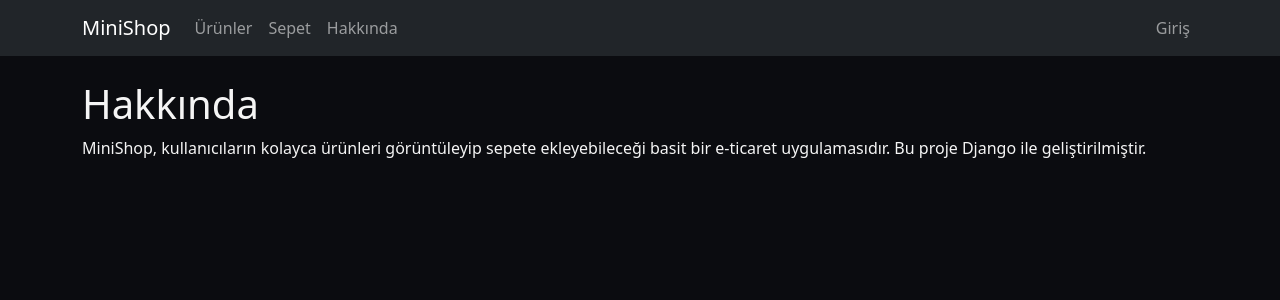
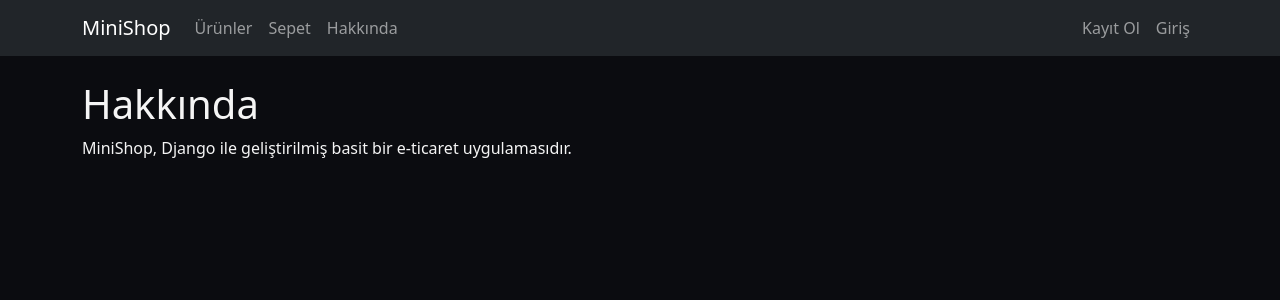
Before and after one commit to bariskocyigitt/e-ticaret_web, a Django app: page /about/ in a window 1280 px wide. Shown: the top 300 px of the page. Run offline with Django 5.2, Linux system fonts and the light colour scheme.

Commit message:
15.08_yenı

```diff
--- a/minishop/settings.py
+++ b/minishop/settings.py
@@ -85,7 +85,7 @@ STATICFILES_DIRS = [BASE_DIR / "static"]       # /static/ için kaynak klasörle
 STATIC_ROOT = BASE_DIR / "staticfiles"         # collectstatic hedefi (deploy)
 
 # === Auth redirects ===
-LOGIN_URL = "login"
+LOGIN_URL = "signup"
 LOGIN_REDIRECT_URL = "orders"
 LOGOUT_REDIRECT_URL = "home"
 
--- a/minishop/urls.py
+++ b/minishop/urls.py
@@ -1,32 +1,23 @@
-"""
-URL configuration for minishop project.
-
-The `urlpatterns` list routes URLs to views. For more information please see:
-    https://docs.djangoproject.com/en/5.2/topics/http/urls/
-Examples:
-Function views
-    1. Add an import:  from my_app import views
-    2. Add a URL to urlpatterns:  path('', views.home, name='home')
-Class-based views
-    1. Add an import:  from other_app.views import Home
-    2. Add a URL to urlpatterns:  path('', Home.as_view(), name='home')
-Including another URLconf
-    1. Import the include() function: from django.urls import include, path
-    2. Add a URL to urlpatterns:  path('blog/', include('blog.urls'))
-"""
 from django.contrib import admin
 from django.urls import path, include
-from shop.views import home, about, orders_view
 from django.contrib.auth import views as auth_views
+from shop.views import home, about, orders_view, signup_view
 
 urlpatterns = [
-    path('admin/', admin.site.urls),
-    path('', home, name='home'),
-    path('about/', about, name='about'),
-    path('orders/', orders_view, name='orders'),  # login gerekli
+    path("admin/", admin.site.urls),
 
-    path('shop/', include('shop.urls')),  # /shop/products/ ...
+    # İlk ekranı home yapıyoruz; home girişsiz kullanıcıyı signup'a yönlendirir
+    path("", home, name="home"),
 
-    path('accounts/login/', auth_views.LoginView.as_view(template_name='login.html'), name='login'),
-    path('accounts/logout/', auth_views.LogoutView.as_view(), name='logout'),
+    # Auth
+    path("accounts/signup/", signup_view, name="signup"),
+    path("accounts/login/", auth_views.LoginView.as_view(template_name="login.html"), name="login"),
+    path("accounts/logout/", auth_views.LogoutView.as_view(), name="logout"),
+
+    # Sayfalar
+    path("about/", about, name="about"),
+    path("orders/", orders_view, name="orders"),
+
+    # Shop
+    path("shop/", include("shop.urls")),
 ]
--- a/shop/templates/about.html
+++ b/shop/templates/about.html
@@ -1,5 +1,5 @@
 {% extends 'base.html' %}
 {% block content %}
-<h1>Hakkında</h1>
-<p>MiniShop, kullanıcıların kolayca ürünleri görüntüleyip sepete ekleyebileceği basit bir e-ticaret uygulamasıdır. Bu proje Django ile geliştirilmiştir.</p>
+  <h1>Hakkında</h1>
+  <p>MiniShop, Django ile geliştirilmiş basit bir e-ticaret uygulamasıdır.</p>
 {% endblock %}
--- a/shop/templates/base.html
+++ b/shop/templates/base.html
@@ -1,3 +1,4 @@
+{% load static %}
 <!doctype html>
 <html lang="tr">
 <head>
@@ -5,36 +6,47 @@
   <meta name="viewport" content="width=device-width, initial-scale=1" />
   <title>MiniShop</title>
   <link href="https://cdn.jsdelivr.net/npm/bootstrap@5.3.3/dist/css/bootstrap.min.css" rel="stylesheet">
-  <link rel="stylesheet" href="/static/style.css" />
+  <link rel="stylesheet" href="{% static 'style.css' %}" />
 </head>
 <body>
 <nav class="navbar navbar-expand-lg navbar-dark bg-dark">
   <div class="container">
-    <a class="navbar-brand" href="/">MiniShop</a>
+    <a class="navbar-brand" href="{% url 'home' %}">MiniShop</a>
     <button class="navbar-toggler" type="button" data-bs-toggle="collapse" data-bs-target="#nav">☰</button>
     <div id="nav" class="collapse navbar-collapse">
       <ul class="navbar-nav me-auto">
-        <li class="nav-item"><a class="nav-link" href="/shop/products/">Ürünler</a></li>
-        <li class="nav-item"><a class="nav-link" href="/shop/cart/">Sepet</a></li>
-        <li class="nav-item"><a class="nav-link" href="/about/">Hakkında</a></li>
+        <li class="nav-item"><a class="nav-link" href="{% url 'products' %}">Ürünler</a></li>
+        <li class="nav-item"><a class="nav-link" href="{% url 'cart' %}">Sepet</a></li>
+        <li class="nav-item"><a class="nav-link" href="{% url 'about' %}">Hakkında</a></li>
       </ul>
       <ul class="navbar-nav">
         {% if request.user.is_authenticated %}
-          <li class="nav-item"><a class="nav-link" href="/orders/">Siparişlerim</a></li>
-          <li class="nav-item"><a class="nav-link" href="/accounts/logout/">Çıkış</a></li>
+          <li class="nav-item"><a class="nav-link" href="{% url 'orders' %}">Siparişlerim</a></li>
+          <!-- ÇIKIŞ: POST ile, 405 hatasını önler -->
+          <li class="nav-item">
+            <form action="{% url 'logout' %}" method="post" class="d-inline">
+              {% csrf_token %}
+              <button type="submit" class="btn btn-link nav-link p-0">Çıkış</button>
+            </form>
+          </li>
         {% else %}
-          <li class="nav-item"><a class="nav-link" href="/accounts/login/">Giriş</a></li>
+          <li class="nav-item"><a class="nav-link" href="{% url 'signup' %}">Kayıt Ol</a></li>
+          <li class="nav-item">
+            <a class="nav-link" href="{% url 'login' %}{% if request.GET.next %}?next={{ request.GET.next }}{% endif %}">Giriş</a>
+          </li>
         {% endif %}
       </ul>
     </div>
   </div>
 </nav>
+
 <main class="container py-4">
   {% if messages %}
     {% for m in messages %}<div class="alert alert-info">{{ m }}</div>{% endfor %}
   {% endif %}
   {% block content %}{% endblock %}
 </main>
+
 <script src="https://cdn.jsdelivr.net/npm/bootstrap@5.3.3/dist/js/bootstrap.bundle.min.js"></script>
 </body>
 </html>
--- a/shop/views.py
+++ b/shop/views.py
@@ -1,107 +1,157 @@
-from django.shortcuts import render, redirect, get_object_or_404
-from django.views.generic import ListView, DetailView
-from django.contrib.auth.decorators import login_required
-from django.contrib import messages
 from decimal import Decimal
 
-from .models import Product, Order, OrderItem
-from .forms import AddToCartForm, CheckoutForm
+from django.contrib import messages
+from django.contrib.auth import authenticate, login
+from django.contrib.auth.decorators import login_required
+from django.shortcuts import get_object_or_404, redirect, render
+from django.views.generic import DetailView, ListView
 
-CART_KEY = 'cart'
+from .forms import AddToCartForm, CheckoutForm, SignUpForm
+from .models import Order, OrderItem, Product
+
+CART_KEY = "cart"
+
 
 def _get_cart(request):
     return request.session.get(CART_KEY, {})
+
 
 def _save_cart(request, cart):
     request.session[CART_KEY] = cart
     request.session.modified = True
 
-# Sayfalar
 
+# ---------- SAYFALAR ----------
+
+# İlk ekran: girişli değilse kayıt sayfasına yönlendir
 def home(request):
-    products = Product.objects.filter(is_active=True).order_by('-created_at')[:6]
-    return render(request, 'home.html', {"products": products})
+    if not request.user.is_authenticated:
+        return redirect("signup")
+    products = Product.objects.filter(is_active=True).order_by("-created_at")[:6]
+    return render(request, "home.html", {"products": products})
+
 
 def about(request):
-    return render(request, 'about.html')
+    return render(request, "about.html")
+
 
 class ProductListView(ListView):
     model = Product
-    template_name = 'products_list.html'
-    context_object_name = 'products'
+    template_name = "products_list.html"
+    context_object_name = "products"
+
 
 class ProductDetailView(DetailView):
     model = Product
-    template_name = 'product_detail.html'
-    slug_field = 'slug'
-    slug_url_kwarg = 'slug'
+    template_name = "product_detail.html"
+    slug_field = "slug"
+    slug_url_kwarg = "slug"
+
     def get_context_data(self, **kwargs):
         ctx = super().get_context_data(**kwargs)
-        ctx['form'] = AddToCartForm()
+        ctx["form"] = AddToCartForm()
         return ctx
+
+
+# ---------- SEPET ----------
 
 def add_to_cart(request, slug):
     product = get_object_or_404(Product, slug=slug, is_active=True)
     form = AddToCartForm(request.POST or None)
     if form.is_valid():
-        qty = form.cleaned_data['quantity']
+        qty = form.cleaned_data["quantity"]
         cart = _get_cart(request)
         cart[slug] = cart.get(slug, 0) + qty
         _save_cart(request, cart)
-        messages.success(request, 'Ürün sepete eklendi!')
-    return redirect('product_detail', slug=slug)
+        messages.success(request, "Ürün sepete eklendi!")
+    return redirect("product_detail", slug=slug)
+
 
 def remove_from_cart(request, slug):
     cart = _get_cart(request)
     if slug in cart:
         cart.pop(slug)
         _save_cart(request, cart)
-        messages.info(request, 'Ürün sepetten çıkarıldı.')
-    return redirect('cart')
+        messages.info(request, "Ürün sepetten çıkarıldı.")
+    return redirect("cart")
+
 
 def cart_view(request):
     cart = _get_cart(request)
     items = []
-    subtotal = Decimal('0.00')
+    subtotal = Decimal("0.00")
     for slug, qty in cart.items():
         p = get_object_or_404(Product, slug=slug)
         line = {
-            'product': p,
-            'qty': qty,
-            'unit_price': p.price,
-            'line_total': p.price * qty,
+            "product": p,
+            "qty": qty,
+            "unit_price": p.price,
+            "line_total": p.price * qty,
         }
         items.append(line)
-        subtotal += line['line_total']
-    return render(request, 'cart.html', {"items": items, "subtotal": subtotal})
+        subtotal += line["line_total"]
+    return render(request, "cart.html", {"items": items, "subtotal": subtotal})
+
+
+# ---------- CHECKOUT & SİPARİŞLER ----------
 
 @login_required
 def checkout_view(request):
     cart = _get_cart(request)
     if not cart:
-        messages.warning(request, 'Sepet boş.')
-        return redirect('products')
-    if request.method == 'POST':
+        messages.warning(request, "Sepet boş.")
+        return redirect("products")
+
+    if request.method == "POST":
         form = CheckoutForm(request.POST)
         if form.is_valid():
-            # Sipariş oluştur
             order = Order.objects.create(user=request.user, total=0)
-            total = Decimal('0.00')
+            total = Decimal("0.00")
             for slug, qty in cart.items():
                 p = get_object_or_404(Product, slug=slug)
-                OrderItem.objects.create(order=order, product=p, quantity=qty, unit_price=p.price)
+                OrderItem.objects.create(
+                    order=order, product=p, quantity=qty, unit_price=p.price
+                )
                 total += p.price * qty
             order.total = total
             order.save()
-            # Sepeti temizle
             _save_cart(request, {})
-            messages.success(request, 'Siparişiniz oluşturuldu!')
-            return redirect('orders')
+            messages.success(request, "Siparişiniz oluşturuldu!")
+            return redirect("orders")
     else:
         form = CheckoutForm()
-    return render(request, 'checkout.html', {"form": form})
+    return render(request, "checkout.html", {"form": form})
+
 
 @login_required
 def orders_view(request):
-    orders = Order.objects.filter(user=request.user).order_by('-created_at').prefetch_related('items__product')
-    return render(request, 'orders.html', {"orders": orders})
+    orders = (
+        Order.objects.filter(user=request.user)
+        .order_by("-created_at")
+        .prefetch_related("items__product")
+    )
+    return render(request, "orders.html", {"orders": orders})
+
+
+# ---------- KAYIT ----------
+
+def signup_view(request):
+    if request.user.is_authenticated:
+        return redirect("home")
+
+    # Kullanıcının dönmek istediği URL (örn. /shop/checkout/)
+    next_url = request.GET.get("next") or request.POST.get("next") or ""
+
+    if request.method == "POST":
+        form = SignUpForm(request.POST)
+        if form.is_valid():
+            user = form.save()
+            raw_password = form.cleaned_data["password1"]
+            user = authenticate(username=user.username, password=raw_password)
+            login(request, user)
+            # Kayıt sonrası geldigi sayfaya dön; yoksa home'a git
+            return redirect(next_url or "home")
+    else:
+        form = SignUpForm()
+
+    return render(request, "signup.html", {"form": form, "next": next_url})
```
Also changed, not shown: shop/forms.py (+11 -1 lines), shop/templates/login.html (+7 -3 lines), shop/templates/signup.html (added, +14 -0 lines), shop/urls.py (+6 -6 lines).
